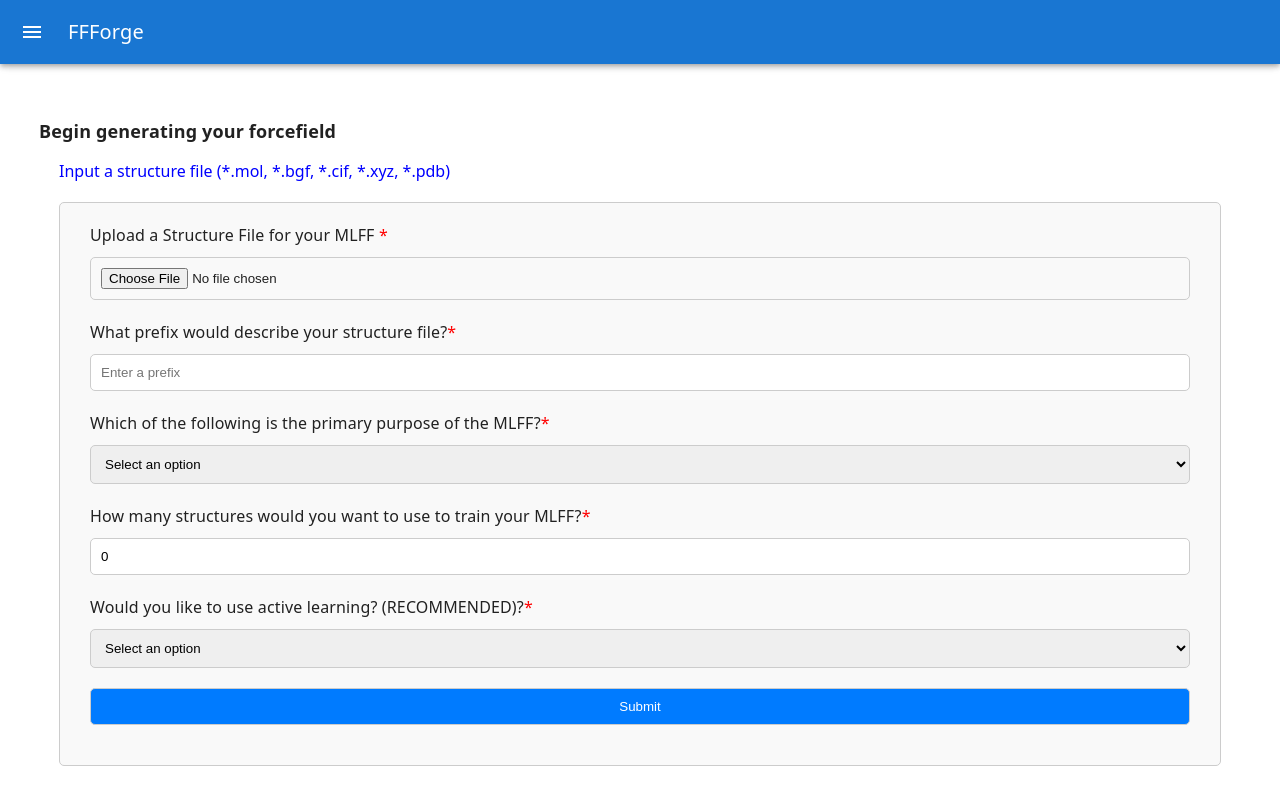
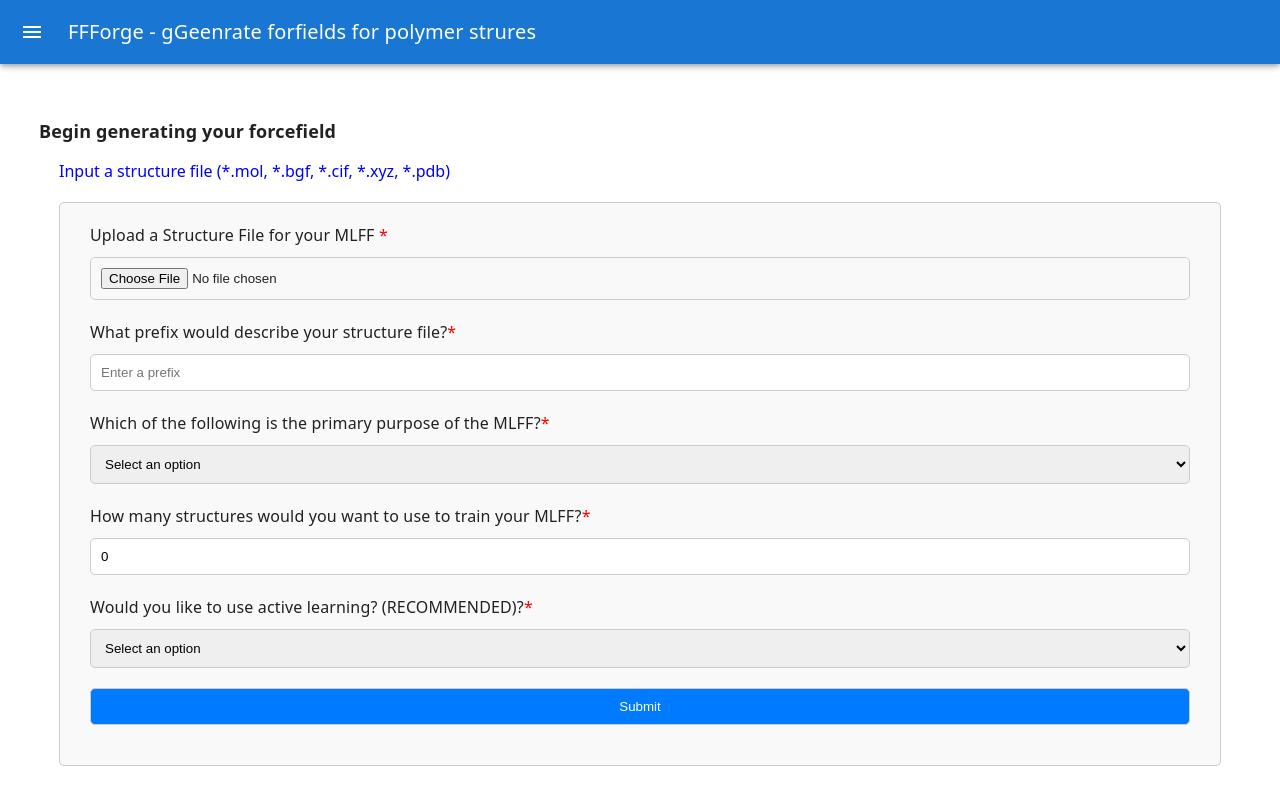
Before and after one commit to beneenfune/FFForge, a Next.js app in the folder frontend/: page /file-input in a window 1280 px wide. Shown: the top 804 px of the page. Built offline with nearby package versions, Linux system fonts and the light colour scheme.

Commit message:
chore: added typos for 5/15 meeting

```diff
--- a/frontend/app/landing/page.js
+++ b/frontend/app/landing/page.js
@@ -32,7 +32,7 @@ export default function Home() {
       <div className={styles.body}>
         <div className={styles.content}>
           <h3 className={styles.heading3}>
-            Submit a workflow to begin generating your forcefield
+            Submit a What the worlow to begin generating your forefeld
           </h3>
           <p>
             <button onClick={navigateToTextInput} className={styles.link}>
--- a/frontend/components/Layout.js
+++ b/frontend/components/Layout.js
@@ -90,7 +90,7 @@ export default function Layout({ children }) {
             noWrap
             component="div"
           >
-            FFForge
+            FFForge - gGeenrate forfields for polymer strures
           </Typography>
         </Toolbar>
       </AppBar>
--- a/frontend/components/MainComponent.js
+++ b/frontend/components/MainComponent.js
@@ -10,7 +10,7 @@ const MainComponent = () => {
   return (
     <div className={styles.header}>
       <h1 className={styles.heading1} onClick={navigateToLanding} >FFForge</h1>
-      <h2 className={styles.heading2}>Tfool to genrte forfields for poler strures</h2>
+      <h2 className={styles.heading2}></h2>
     </div>
   );
 }
--- a/frontend/components/MinMainComponent.js
+++ b/frontend/components/MinMainComponent.js
@@ -9,7 +9,7 @@ const MinMainComponent = () => {
 
   return (
     <div className={styles.header}>
-      <h1 className={styles.heading1} onClick={navigateToLanding} >FFForge - Tol for forfilds for polymer structes</h1>
+      <h1 className={styles.heading1} onClick={navigateToLanding} >FFForge</h1>
     </div>
   );
 }
```
